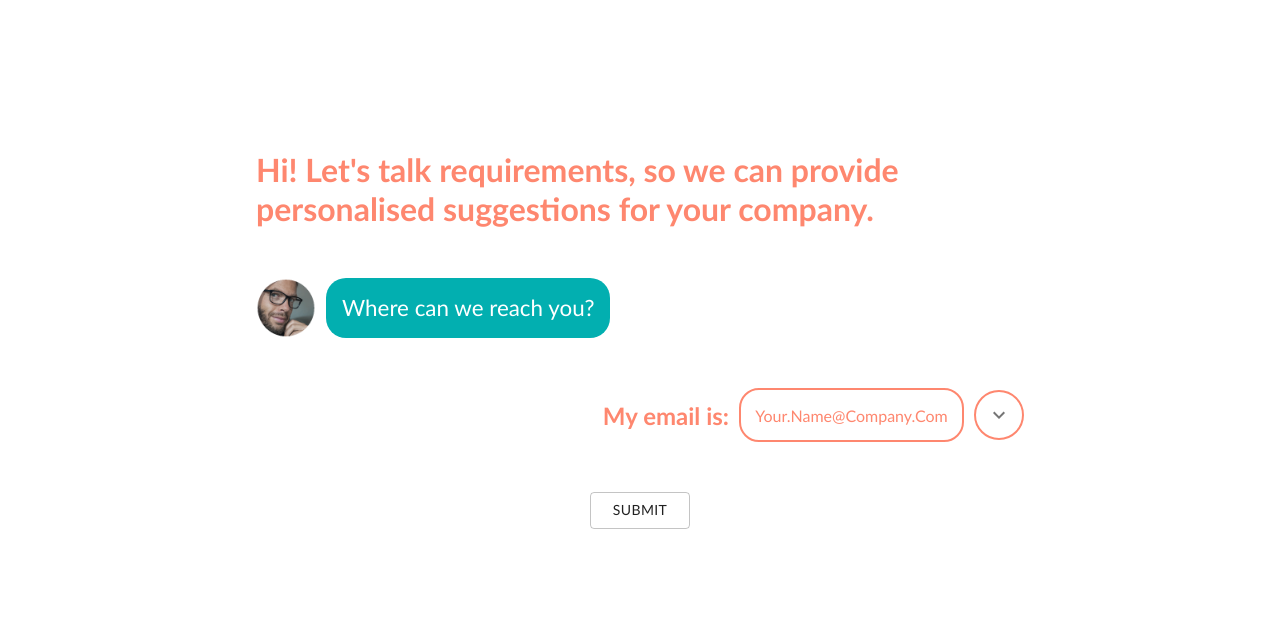
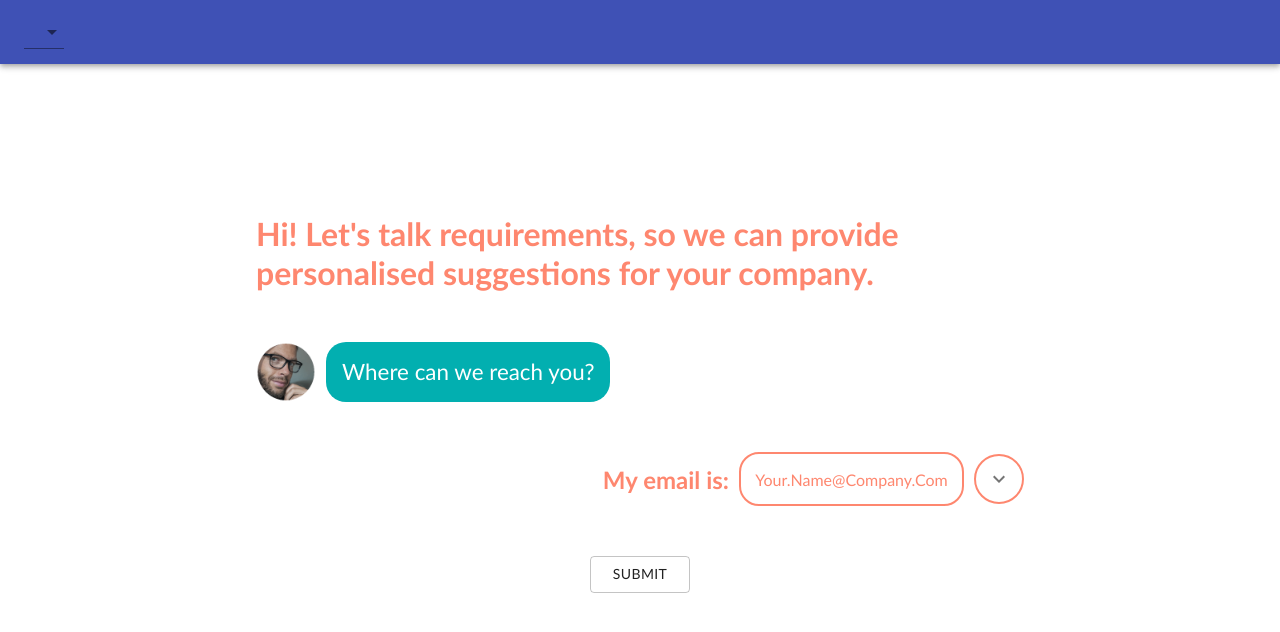
Before and after one commit to SevaDer14/flex_coast_client, a React (Create React App) app: page / in a window 1280 px wide. Shown: the top 632 px of the page. Built offline with nearby package versions, Linux system fonts and the light colour scheme.

Commit message:
adds language select component and simple header component

```diff
--- a/src/App.jsx
+++ b/src/App.jsx
@@ -2,10 +2,12 @@ import React from 'react'
 import QuestionaryForm from './views/QuestionaryForm'
 import './styles/desktop.css'
 import './styles/globals.css'
+import Header from './components/Header'
 
 const App = () => {
   return (
     <>
+      <Header />
       <QuestionaryForm />
     </>
   )
--- /dev/null
+++ b/src/components/Header.jsx
@@ -0,0 +1,18 @@
+import React from 'react'
+import AppBar from '@material-ui/core/AppBar';
+import Toolbar from '@material-ui/core/Toolbar'
+import LanguageSelect from './LanguageSelect'
+
+const Header = () => {
+  return (
+    <div>
+      <AppBar position='static'>
+        <Toolbar>
+          <LanguageSelect />
+        </Toolbar>
+      </AppBar>
+    </div>
+  )
+}
+
+export default Header
--- /dev/null
+++ b/src/components/LanguageSelect.jsx
@@ -0,0 +1,26 @@
+import React from 'react'
+import Select from '@material-ui/core/Select'
+import i18n from '../i18n'
+
+const LanguageSelect = () => {
+  const handleChange = (event) => {
+    i18n.changeLanguage(event.target.value)
+  }
+  return (
+    <div>
+      <Select
+        data-cy='language-dropdown'
+        inputProps={{
+          name: 'language',
+          id: 'age-native-simple',
+        }}
+        onChange={handleChange}>
+        <option aria-label='None' value='' />
+        <option data-cy='english' value={'en'}>English</option>
+        <option data-cy='svenska' value={'se'}>Svenska</option>
+      </Select>
+    </div>
+  )
+}
+
+export default LanguageSelect
--- a/src/views/QuestionaryForm.jsx
+++ b/src/views/QuestionaryForm.jsx
@@ -12,7 +12,7 @@ const QuestionaryForm = () => {
 
   return (
     <div className='form-container'>
-      <h2>{t('welcomeMessage')}</h2>
+      <h2 data-cy='welcome-message'>{t('welcomeMessage')}</h2>
       <div data-cy='email-container'>
         <Question text={t('question.email')} />
         <Answer
```
Also changed, not shown: 1 other file (tests, documents, lock files or other folders).
